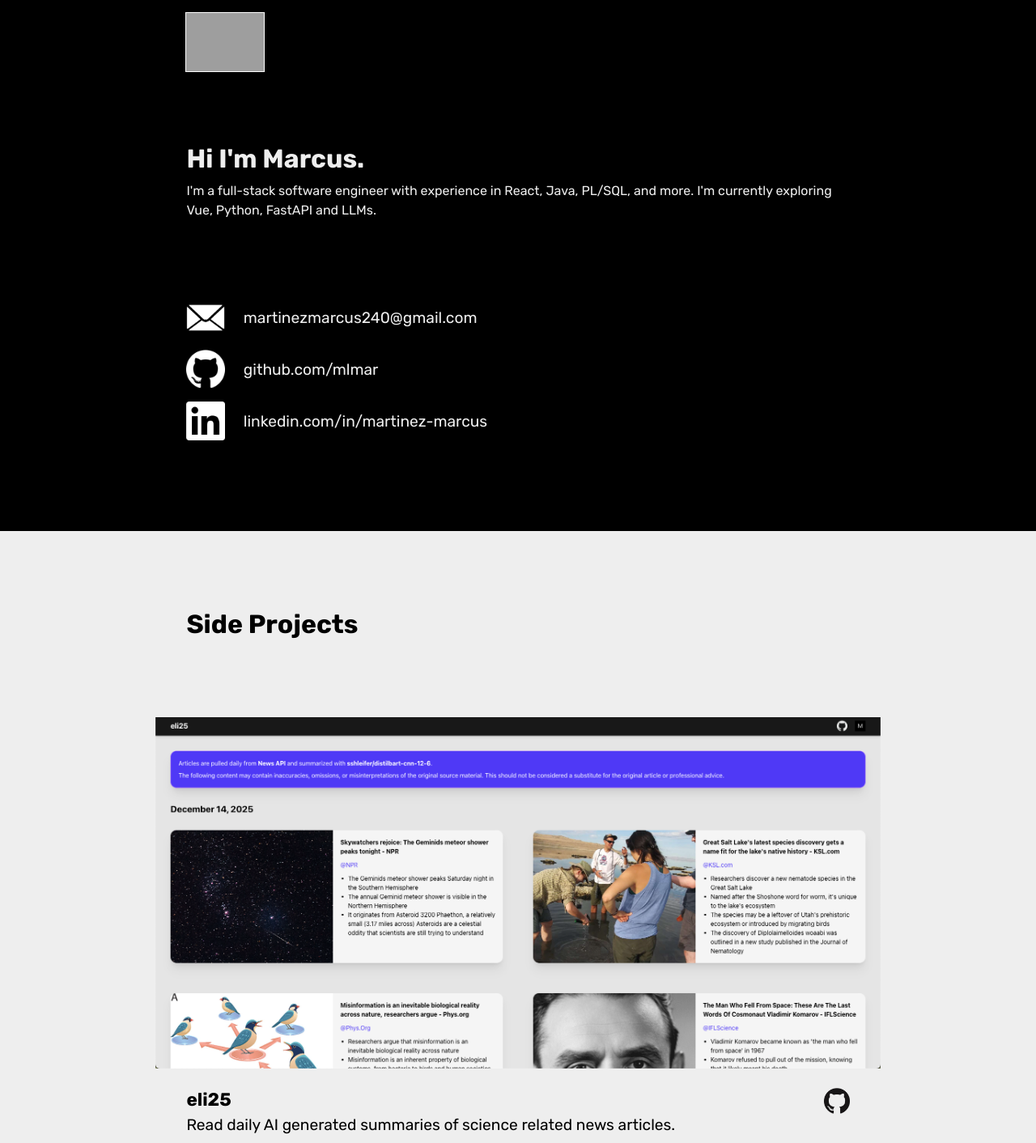
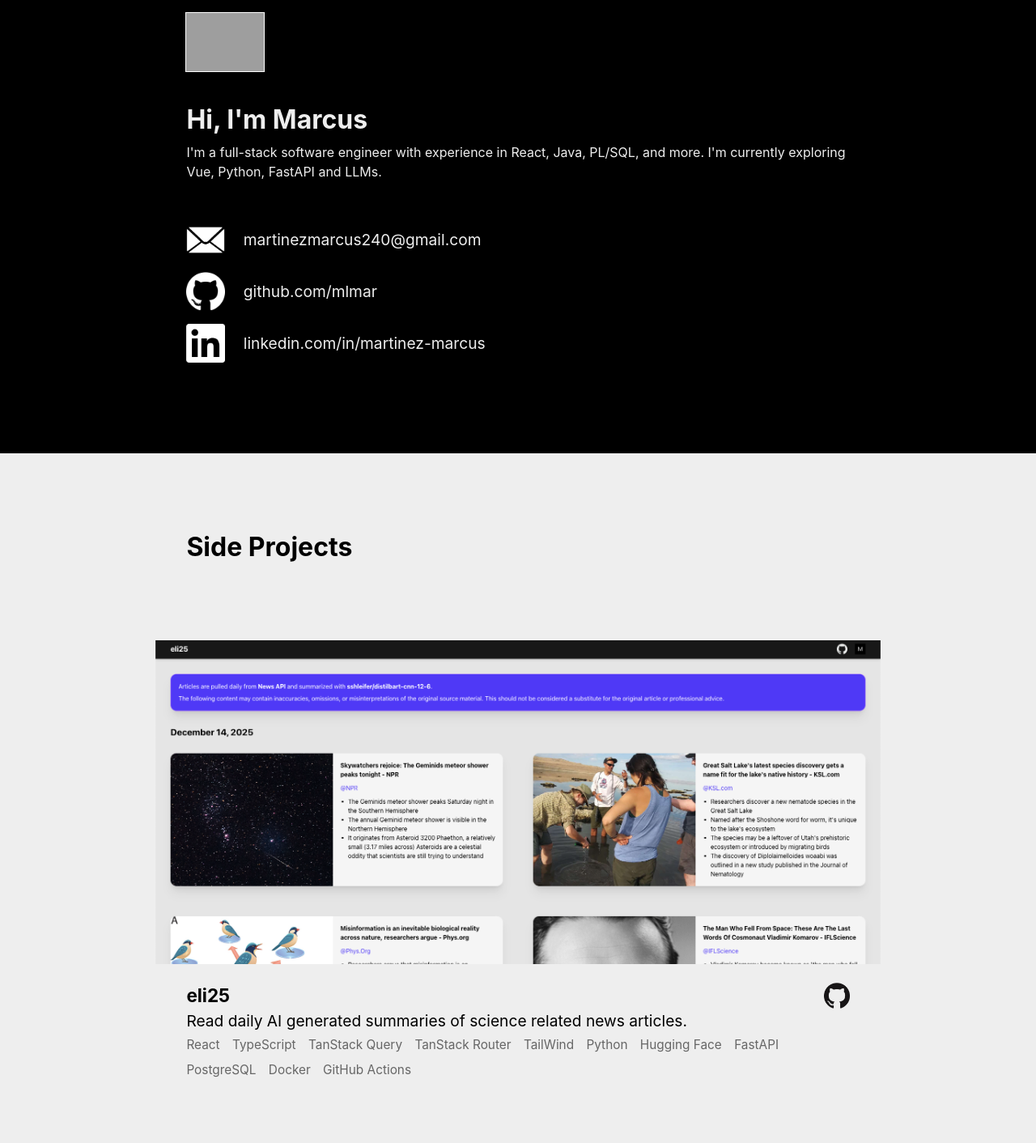
Before and after one commit to mlmar/mlmar.github.io, a React (Vite) app: page / in a window 1280 px wide. Shown: the part 80-1492 px from the top of the page at 81% size. Built offline with nearby package versions, Linux system fonts and the light colour scheme; grey boxes are pictures that could not be loaded.

Commit message:
Updating wording and styles

```diff
--- a/index.html
+++ b/index.html
@@ -1,14 +1,10 @@
-<!DOCTYPE html>
+<!doctype html>
 <html lang="en">
     <head>
         <meta charset="UTF-8" />
         <meta name="apple-mobile-web-app-capable" content="yes" />
         <link rel="icon" type="image/svg+xml" href="/images/m.ico" />
         <link rel="apple-touch-icon" href="/images/m.ico" />
-        <link
-            rel="stylesheet"
-            href="https://fonts.googleapis.com/css2?family=Rubik:wght@300;400;500;700&display=swap"
-        />
         <meta name="viewport" content="width=device-width, initial-scale=1.0" />
         <title> Marcus Martinez </title>
     </head>
--- a/src/App.less
+++ b/src/App.less
@@ -1,8 +1,26 @@
 /* START DEFAULTS */
 :root {
-    --outter: 15vw;
+    font-family:
+        system-ui,
+        -apple-system,
+        BlinkMacSystemFont,
+        'Segoe UI',
+        Roboto,
+        Oxygen,
+        Ubuntu,
+        Cantarell,
+        'Open Sans',
+        'Helvetica Neue',
+        sans-serif;
+
+    font-synthesis: none;
+    text-rendering: optimizeLegibility;
+    -webkit-font-smoothing: antialiased;
+    -moz-osx-font-smoothing: grayscale;
+
     --inner: 3vw;
     --vertical: 6rem;
+    --horizontal: 15vw;
     --dark: black;
     --light: #eeeeee;
 
@@ -12,7 +30,6 @@
 }
 
 * {
-    font-family: Rubik !important;
     margin: 0;
     padding: 0;
     box-sizing: border-box;
@@ -68,27 +85,25 @@ a[href] {
     overflow: hidden;
     height: fit-content;
     transition: transform 0.3s ease;
-}
+    overflow: hidden;
 
-.img-wrapper img {
-    width: 100%;
+    img {
+        object-fit: cover;
+        object-position: top;
+        width: 100%;
+        height: 100%;
+    }
 }
 
 h2 {
     font-size: var(--large);
 }
 
-.app > *:last-child {
-    padding-bottom: var(--vertical);
-}
-
 .about,
 .projects,
 .education {
     .flex-col;
-    padding-top: var(--vertical);
-    padding-left: var(--outter);
-    padding-right: var(--outter);
+    padding: var(--vertical) var(--horizontal);
 }
 
 .about > *,
@@ -102,7 +117,7 @@ h2 {
 
 .about {
     color: var(--light);
-    padding-bottom: var(--vertical);
+    gap: 3em;
 
     .logo {
         width: 6rem;
@@ -113,7 +128,6 @@ h2 {
         .flex-col;
         .flex-fill;
         gap: 1em;
-        padding: var(--vertical) 0;
         line-height: 1.5em;
 
         h2 {
@@ -180,7 +194,8 @@ h2 {
         }
 
         > .img-wrapper {
-            max-height: 55vh;
+            height: 25em;
+            max-height: 50dvh;
             justify-content: center;
             margin-bottom: 1.5rem;
             transition: transform 0.3s ease;
@@ -210,7 +225,7 @@ h2 {
             flex-basis: 50%;
 
             > .img-wrapper {
-                height: 40vh;
+                height: 10em;
                 background: white;
 
                 &::hover {
@@ -227,8 +242,8 @@ h2 {
     .stack-container {
         .flex;
         flex-wrap: wrap;
-        column-gap: 2em;
-        font-size: 0.9em;
+        column-gap: 1em;
+        font-size: 0.8em;
 
         &.compact {
             .flex-col;
@@ -259,7 +274,7 @@ h2 {
 
 @media only screen and (max-width: 900px) {
     :root {
-        --outter: 1rem;
+        --horizontal: 1rem;
         --inner: 0vw;
         --vertical: 4rem;
         --dark: black;
@@ -271,8 +286,8 @@ h2 {
     }
 
     .about {
-        height: 40rem;
         padding: 2em;
+        gap: 5em;
 
         .info {
             .flex;
@@ -292,13 +307,15 @@ h2 {
         }
     }
 
-    .projects .project {
-        > .img-wrapper {
-            max-height: 20vh;
-        }
+    .projects {
+        .project {
+            > .img-wrapper {
+                max-height: 30dvh;
+            }
 
-        .description .git {
-            width: 1.5rem;
+            .description .git {
+                width: 1.5rem;
+            }
         }
     }
 }
--- a/src/components/About.tsx
+++ b/src/components/About.tsx
@@ -1,3 +1,5 @@
+import about from '../data/about.json';
+
 /**
  *  About header to display icon and contact information
  */
@@ -8,11 +10,8 @@ export const About = () => {
                 <img src='/images/m.ico' alt='M Icon' />
             </div>
             <article className='summary'>
-                <h2 className='bold'> Hi I'm Marcus. </h2>
-                <p>
-                    I'm a full-stack software engineer with experience in React, Java, PL/SQL, and more. I'm currently
-                    exploring Vue, Python, FastAPI and LLMs.
-                </p>
+                <h2 className='bold'> {about.title} </h2>
+                <p>{about.description}</p>
             </article>
             <section className='info'>
                 {aboutItems.map((item) => {
--- a/src/components/Projects.tsx
+++ b/src/components/Projects.tsx
@@ -1,4 +1,4 @@
-import projects from '../data/Projects.json';
+import projects from '../data/projects.json';
 
 type ProjectProps = {
     title: string;
@@ -12,7 +12,7 @@ type ProjectProps = {
 };
 
 /**
- * Project section returns a list of projects by reading from Projects.json config
+ * Project section returns a list of projects by reading from projects.json config
  */
 export const Projects = () => {
     return (
@@ -56,13 +56,13 @@ const Project = (props: ProjectProps) => {
                     )}
                 </h3>
                 <p> {description} </p>
-                <div className={'stack-container' + (compact ? ' compact' : '')}>
+                <ul className={'stack-container' + (compact ? ' compact' : '')}>
                     {stack.map((s) => (
                         <label className='stack gray' key={s}>
                             {s}
                         </label>
                     ))}
-                </div>
+                </ul>
             </div>
         </article>
     );
--- a/src/data/Projects.json
+++ b/src/data/Projects.json
@@ -13,7 +13,7 @@
                 "TanStack Router",
                 "TailWind",
                 "Python",
-                "Hugging Face (AI Model)",
+                "Hugging Face",
                 "FastAPI",
                 "PostgreSQL",
                 "Docker",
--- /dev/null
+++ b/src/data/about.json
@@ -0,0 +1,24 @@
+{
+    "title": "Hi, I'm Marcus",
+    "description": "I'm a full-stack software engineer with experience in React, Java, PL/SQL, and more. I'm currently exploring Vue, Python, FastAPI and LLMs.",
+    "items": [
+        {
+            "label": "martinezmarcus240@gmail.com",
+            "url": "mailto:martinezmarcus240@gmail.com",
+            "icon": "/images/email.png",
+            "type": "email"
+        },
+        {
+            "label": "github.com/mlmar",
+            "url": "https://github.com/mlmar",
+            "icon": "/images/github.png",
+            "type": "Github"
+        },
+        {
+            "label": "linkedin.com/in/martinez-marcus",
+            "url": "https://linkedin.com/in/martinez-marcus",
+            "icon": "/images/linkedin.png",
+            "type": "LinkedIn"
+        }
+    ]
+}
```
